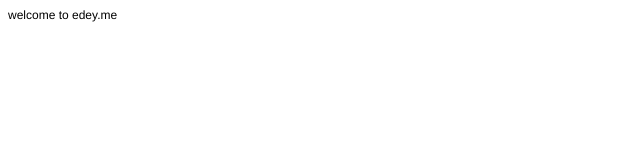
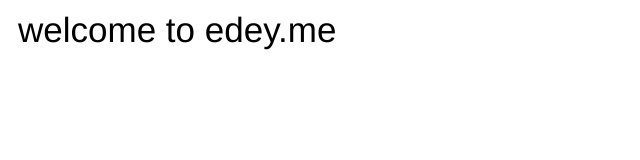
Before and after one commit to dave-edey/dave-edey.github.io, a plain HTML site: page index.html in a window 1280 px wide. Shown: the whole page, without its empty margins (0-640 px from the left). Drawn offline with Linux system fonts and the light colour scheme.

Commit message:
Update index.html

```diff
--- a/index.html
+++ b/index.html
@@ -7,7 +7,7 @@
   <meta name="Generator" content="Cocoa HTML Writer">
   <meta name="CocoaVersion" content="2685.1">
   <style type="text/css">
-    p.p1 {margin: 0.0px 0.0px 0.0px 0.0px; font: 12.0px Helvetica}
+    p.p1 {margin: 10.0px 10.0px 10.0px 10.0px; font: 35.0px Helvetica}
   </style>
 </head>
 <body>
```
